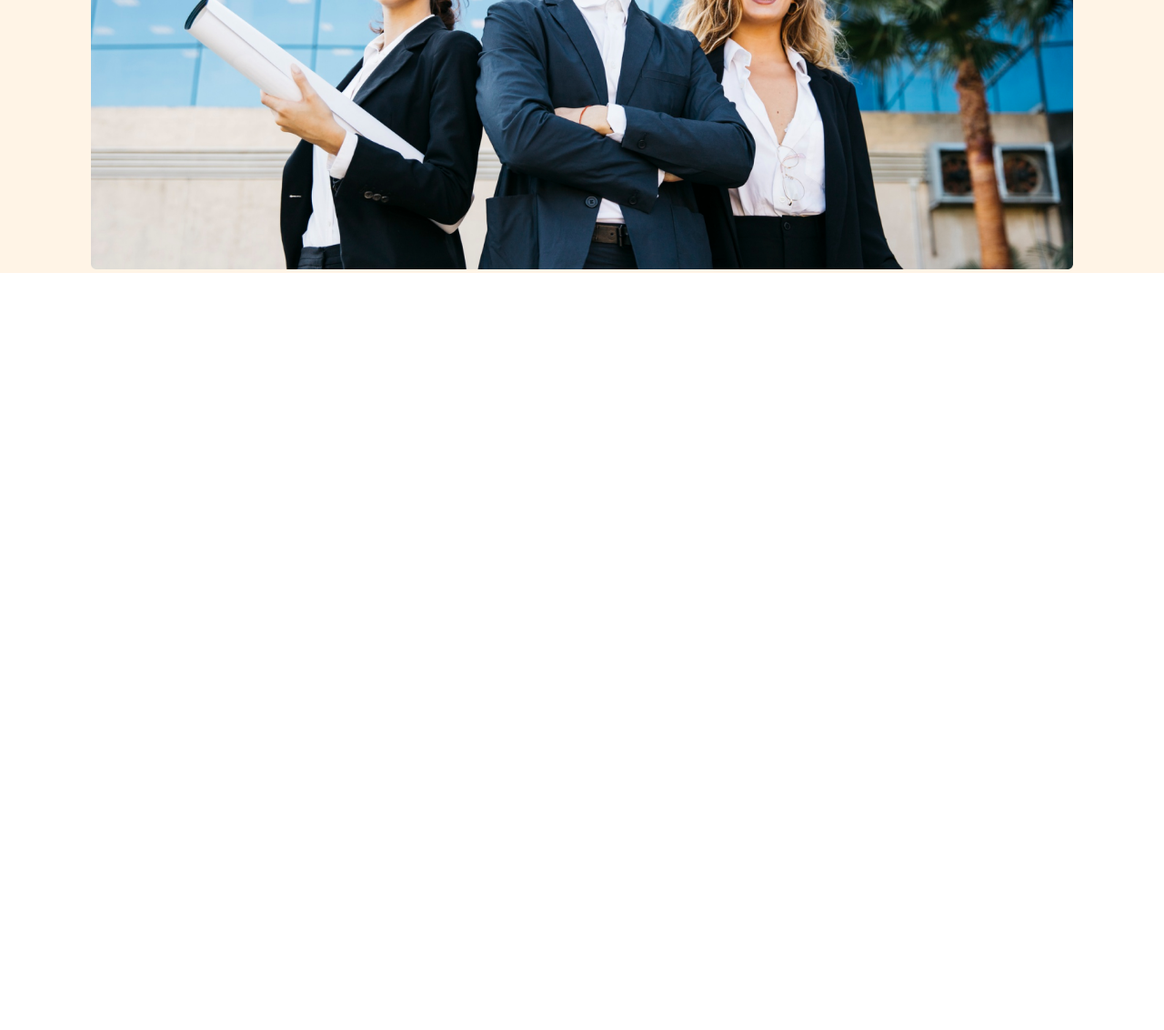
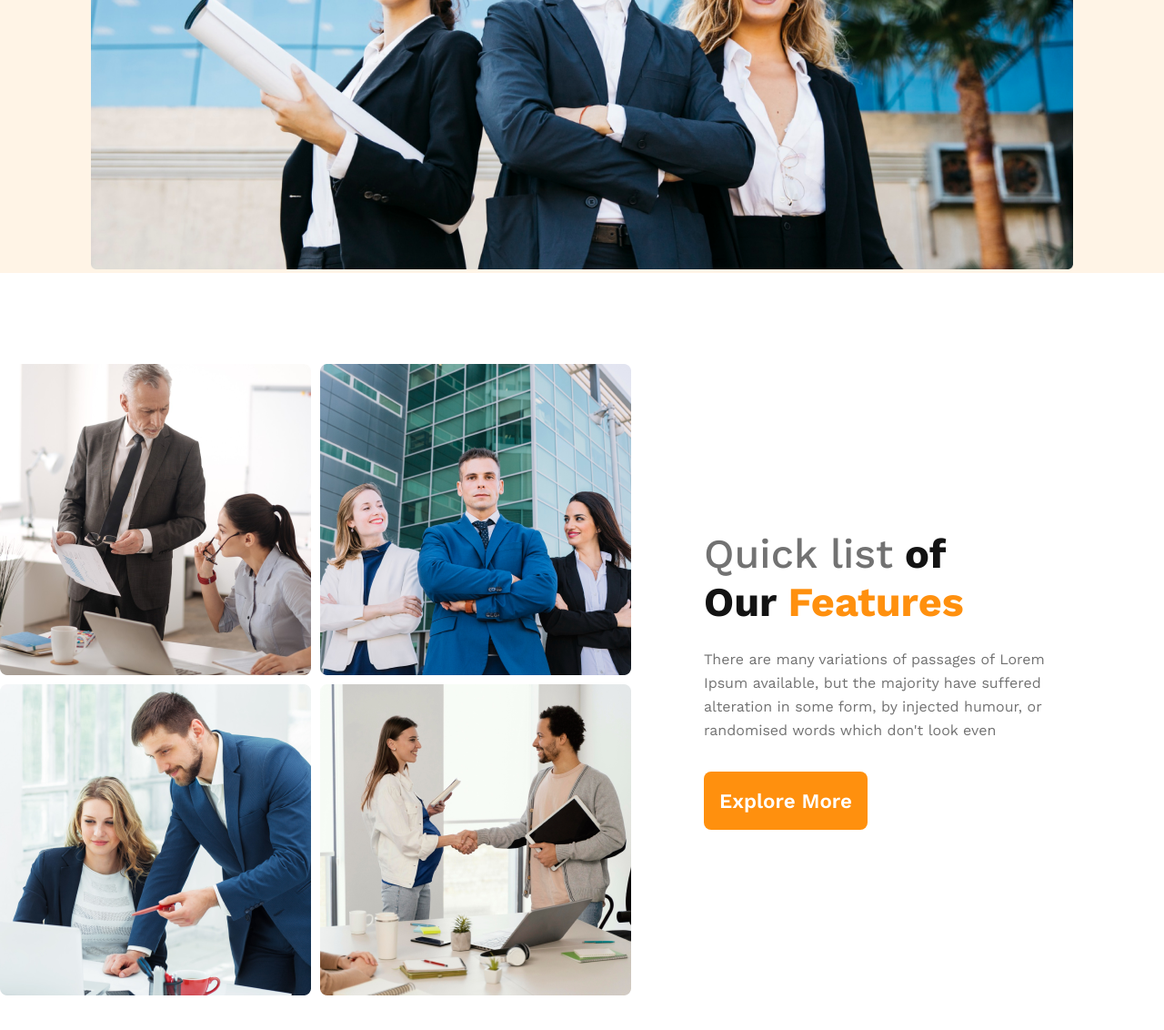
Before and after one commit to nazmul-hossein-nahid/g3-architects-website, a plain HTML site: page index.html in a window 1280 px wide. Shown: the part 680-1812 px from the top of the page at 91% size. Before the commit the page ends 980 px from the top, so only its background shows below. Drawn offline with nearby package versions, Linux system fonts and the light colour scheme.

Commit message:
our team section complite

```diff
--- a/index.html
+++ b/index.html
@@ -25,7 +25,7 @@
                 <nav class="nav">
                     <h2 class="logo">G3 Architects</h2>
                     <ul class="menu">
-                        <li><a href="">Home</a></li>
+                        <li><a href="https://www.google.com/" target="_blank">Home</a></li>
                         <li><a href="">About</a></li>
                         <li><a href="">Contect Us</a></li>
                         <li><a href="">login</a></li>
@@ -52,6 +52,23 @@
 
 
     </header>
+
+    <main class="container">
+        <section class="our-team-container">
+            <div class="team-img-container">
+                <img src="images/team1.png" alt="">
+                <img src="images/team2.png" alt="">
+                <img src="images/team3.png" alt="">
+                <img src="images/team4.png" alt="">
+            </div>
+            <div class="team-text-container">
+                <h2 class="team-text-title"><span class="quick-list">Quick list</span> <span>of Our</span> <span class="features">Features</span></h2>
+                <p class="team-text-desciption">There are many variations of passages of Lorem Ipsum available, but the majority have suffered alteration in some form, by injected humour, or randomised words which don't look even</p>
+                <button class="btn">Explore More</button>
+            </div>
+        </section>
+    </main>
+
 </body>
 
 </html>
--- a/style/styles.css
+++ b/style/styles.css
@@ -31,7 +31,7 @@ li {
     font-weight: 600;
     border: none;
     cursor: pointer;
-  }
+}
 
 
 /* header styles here */
@@ -83,24 +83,72 @@ li {
     margin: 20px 0px 30px;
 }
 
-.bannar-img img{
+.bannar-img img {
     width: 100%;
     height: auto;
 }
+
+/* main seection here */
+
+.our-team-container {
+    margin: 100px 0px;
+    display: flex;
+    justify-content: center;
+    align-items: center;
+    gap: 80px;
+}
+
+.team-img-container {
+    display: grid;
+    grid-template-columns: repeat(2, 1fr);
+    gap: 10px;
+    align-content: end;
+}
+
+.team-text-title {
+    color: #131313;
+    font-size: 45px;
+    font-weight: 700;
+    width: 70%;
+}
+
+.quick-list {
+    color: #727272;
+    font-size: 45px;
+    font-weight: 500;
+}
+
+.features {
+    color: #FF900E;
+    font-size: 45px;
+    font-weight: 700;
+}
+
+.team-text-desciption {
+    width: 80%;
+    color: #727272;
+    font-size: 16px;
+    font-weight: 400;
+    line-height: 26px;
+    margin: 24px 0px 32px;
+}
+
 
 
 
 /* responsive media query start here */
 /* mobile device */
 @media screen and (max-width:576px) {
-    .header{
+    .header {
         padding: 0px 20px;
     }
+
     .nav,
-    .menu{
+    .menu {
         flex-direction: column;
     }
-    .bannar-text{
+
+    .bannar-text {
         width: 100%;
         margin: 0;
     }
@@ -110,14 +158,16 @@ li {
 /* medium devise and tablet responsiv */
 
 @media screen and (min-width:577px) and (max-width:991px) {
-    .header{
+    .header {
         padding: 0px 50px;
     }
+
     .nav,
-    .menu{
+    .menu {
         flex-direction: column;
     }
-    .bannar-text{
+
+    .bannar-text {
         width: 100%;
         margin: 0;
     }
@@ -126,10 +176,11 @@ li {
 /* large devise */
 
 @media screen and (min-width:992px) and (max-width:1440px) {
-    .header{
+    .header {
         padding: 0 100px;
     }
-    .bannar-text{
+
+    .bannar-text {
         width: 100%;
         margin: 0;
     }
```
